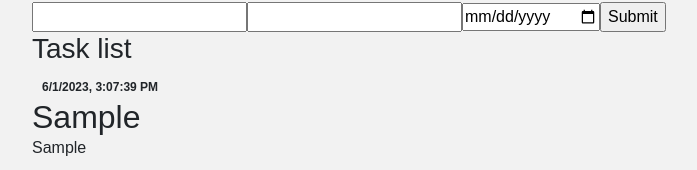
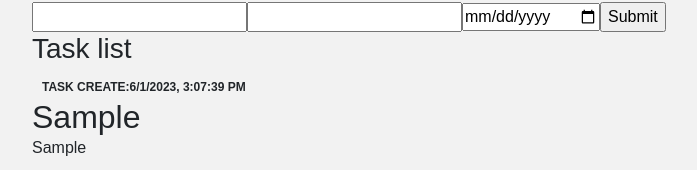
Before and after one commit to lauramatiukievic/first-react-app, a React (Create React App) app: page /todo in a window 1280 px wide. Both pictures are taken after typing "Sample", "Sample", "2020-01-15" into the empty fields and a click on the input 635 px from the left and 301 px from the top of the page. Shown: the part 284-454 px from the top of the page, without its empty margins (3-700 px from the left). Built offline with nearby package versions, Linux system fonts and the light colour scheme.

Commit message:
edit time

```diff
--- a/src/Components/ToDo/ToDoFormHook/toDoFormHook.js
+++ b/src/Components/ToDo/ToDoFormHook/toDoFormHook.js
@@ -16,6 +16,7 @@ export default function ToDoFormHook(props) {
         description: props.editData.description,
         finishTaskTill: props.editData.finishTaskTill,
         isDone: props.editData.done,
+        updateDate: new Date().toLocaleString(),
       };
       reset({ ...defaultValues });
     } else {
@@ -26,6 +27,7 @@ export default function ToDoFormHook(props) {
         description: "",
         finishTaskTill: "",
         isDone: false,
+        updateDate: null,
       };
       reset({ ...defaultValues });
     }
@@ -34,15 +36,16 @@ export default function ToDoFormHook(props) {
   const onSubmit = (data) => {
     if (!props.editData) {
       const time = new Date().toLocaleString();
-      const task = { id: data.id, time, title: data.title, description: data.description, finishTaskTill: data.finishTaskTill, isDone: data.isDone };
+      const task = { id: data.id, time, title: data.title, description: data.description, finishTaskTill: data.finishTaskTill, isDone: data.isDone, updateDate: data.updateDate };
       props.onCreate(task);
     } else {
       let id = data.id;
       let title = data.title;
       let description = data.description;
       let finishTaskTill = data.finishTaskTill;
+      let updateDate = data.updateDate;
 
-      props.onEdit(id, title, description, finishTaskTill);
+      props.onEdit(id, title, description, finishTaskTill, updateDate);
     }
     reset();
   };
--- a/src/Components/ToDo/TodoItem/TodoItem.js
+++ b/src/Components/ToDo/TodoItem/TodoItem.js
@@ -2,8 +2,9 @@ import React from "react";
 import "./ToDoItem.css";
 
 function ToDoItem(props) {
-  const { id, title, time, isDone, description, finishTaskTill } = props.item;
+  const { id, title, time, isDone, description, finishTaskTill, updateDate } = props.item;
   let classes = isDone ? "done-task" : "";
+  let updateTime = updateDate ? `(Edit time ${updateDate})` : "";
 
   const timeStart = new Date(time);
   const timeEnd = new Date(finishTaskTill);
@@ -11,7 +12,11 @@ function ToDoItem(props) {
 
   return (
     <div className={classes}>
-      <span>{time}</span>
+      <span>
+        {" "}
+        Task create:
+        {time} {updateTime}
+      </span>
       <h2>{title}</h2>
       <p>{description}</p>
       <div>
--- a/src/Pages/TO DO LIST/toDoPage.js
+++ b/src/Pages/TO DO LIST/toDoPage.js
@@ -14,13 +14,14 @@ function ToDoPage() {
     setItems(newItems);
   };
 
-  let editTask = (id, title, description, finishTaskTill) => {
+  let editTask = (id, title, description, finishTaskTill, updateDate) => {
     setItems((prevState) => {
       let item = prevState.filter((item) => item.id === id)[0];
       const index = prevState.indexOf(item);
       item.title = title;
       item.description = description;
       item.finishTaskTill = finishTaskTill;
+      item.updateDate = updateDate;
       return deleteFunctions.insertUpdatedItemIntoArrayByIndex(prevState, index, item);
     });
     setEditTodo(null);
```
